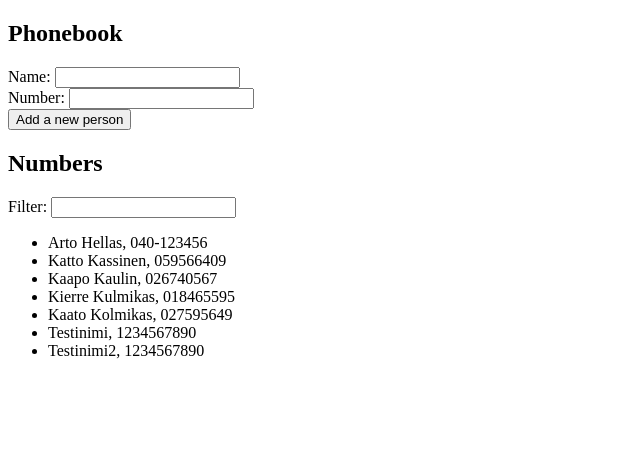
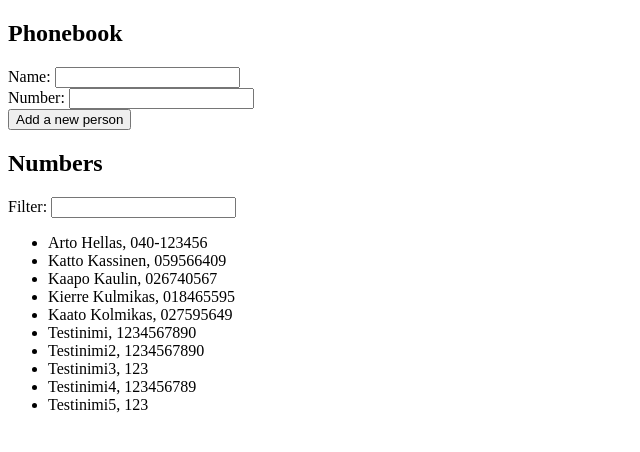
Before and after one commit to anssilepikko/fullstackopen, a React (Create React App) app in the folder osa2/puhelinluettelo/: page / in a window 1280 px wide. Shown: the top 452 px of the page, without its empty margins (0-640 px from the left). Built offline with nearby package versions, Linux system fonts and the light colour scheme; data requests are answered from the project's data file.

Commit message:
2.16: puhelinluettelo step8

```diff
--- a/osa2/puhelinluettelo/db.json
+++ b/osa2/puhelinluettelo/db.json
@@ -34,6 +34,21 @@
       "name": "Testinimi2",
       "number": "1234567890",
       "id": 7
+    },
+    {
+      "name": "Testinimi3",
+      "number": "123",
+      "id": 8
+    },
+    {
+      "name": "Testinimi4",
+      "number": "123456789",
+      "id": 9
+    },
+    {
+      "name": "Testinimi5",
+      "number": "123",
+      "id": 10
     }
   ]
 }
--- a/osa2/puhelinluettelo/src/App.js
+++ b/osa2/puhelinluettelo/src/App.js
@@ -2,93 +2,98 @@ import React, { useEffect, useState } from 'react'
 import Numbers from './components/Numbers.js'
 import Form from './components/Form.js'
 import Filter from './components/Filter.js'
-import noteService from './services/notes.js'
+import noteService from './services/persons.js'
 
 
 const App = (props) => {
-  // All persons in the phonebook
+  // Tilojen määritys
+  // Kaikki henkilöt puhelinluettelossa
   const [persons, setPersons] = useState(props.persons)
-  // State-variables for field entries
+  // Tilamuuttujat inputeille
   const [newName, setNewName] = useState('')
   const [newNumber, setNewNumber] = useState('')
   const [newFilter, setNewFilter] = useState('')
 
+  // Haetaan henkilöt serveriltä ja asetetaan
+  // ne tilamuuttujaan
   useEffect(() => {
     noteService
       .getAll()
-      .then(response => {
-        console.log('Data retrieved from: /persons')
-        setPersons(response.data)
+      .then(serverPersons => {
+        setPersons(serverPersons)
       })
   }, [])
 
   const addPerson = (event) => {
     event.preventDefault()
 
-    // Do nothing if name not given
+    // Palataan, jos nimeä ei ole annettu
     if (newName === '') return
 
-    // Check if person (name) already exists
+    // Tarkistetaan löytyykö nimi jo luettelosta
     if (findPerson(newName)) {
-      // Alert window template string
+      // Ilmoitusikkuna, jos löytyy
       window.alert(`${newName} is already added to phonebook`)
       return
     }
 
-    // Object for person
+    // Henkilö-objekti, jossa nimi ja numero
     const personObject = {
       name: newName,
       number: newNumber
     }
 
+    // Lähetetään henkilön tiedot oliona serverille
+    // Vastaanotetaan serveriltä saatu vastaus,
+    // jossa tiedot ja lisätään ne ohjelman tilaan
     noteService
       .create(personObject)
-      .then(response => {
-        setPersons(persons.concat(response.data))
+      .then(returnedPerson => {
+        setPersons(persons.concat(returnedPerson))
+      })
     console.log('New person added to phonebook:', personObject)
-      })
 
-  // Reset the states (input fields)
+    // Input-kenttien nollaus
     setNewName('')
     setNewNumber('')
     console.log('Fields reset')
   }
 
-// What happens when there is a change in the name
+  // Mitä tapahtuu, kun nimikentässä havaitaan tapahtuma
   const handleNameChange = (event) => {
     console.log(event.target.value)
-  // Prints input event value to the input field
+    // Printataan tapahtuman arvo eli kirjain kenttään
     setNewName(event.target.value)
   }
 
-// What happens when there is a change in the number field
+  // Mitä tapahtuu, kun numerokentässä havaitaan tapahtuma
   const handleNumberChange = (event) => {
     console.log(event.target.value)
-  // Prints input event value to the input field
+    // Printataan tapahtuman arvo eli numero kenttään
     setNewNumber(event.target.value)
   }
 
-// What happens when there is a change in the filter field
+  // Mitä tapahtuu, kun filtterikentässä havaitaan tapahtuma
   const handleFilterChange = (event) => {
     //console.log(event.target.value)
-  // Prints input event value to the input field
+    // Printataan tapahtuman arvo eli kirjain kenttään
     setNewFilter(event.target.value)
   }
 
   const findPerson = (person) => {
     console.log(persons)
     console.log('FindPerson input:', person)
-  // Loop trough objects and find an object with the same name
-  // Return true if found, false if not found
+    // Käydään nimet läpi
+    // Palautetaan true, jos löytyy
+    // Palautetaan false, jos ei löydy
     const found = persons.find(item => item.name === person)
     console.log('Found:', found)
     return found
-
   }
 
   const filterNumbers = () => {
     if (newFilter === '') return persons
-  // Serach matching strings from names
+    // Etsitään hakuehtoa vastaavat nimet ja palautetaan ne
     const filtered = persons.filter(person => person.name.toUpperCase().includes(newFilter.toUpperCase()))
     return filtered
   }
--- a/osa2/puhelinluettelo/src/services/notes.js
+++ /dev/null
@@ -1,20 +0,0 @@
-import axios from 'axios'
-const baseUrl = 'http://localhost:3001/persons'
-
-const getAll = () => {
-    return axios.get(baseUrl)
-}
-
-const create = newObject => {
-    return axios.post(baseUrl, newObject)
-}
-
-const update = (id, newObject) => {
-    return axios.put('${baseUrl}/${id}', newObject)
-}
-
-export default {
-    getAll: getAll,
-    create: create,
-    update: update
-}
--- /dev/null
+++ b/osa2/puhelinluettelo/src/services/persons.js
@@ -0,0 +1,31 @@
+import axios from 'axios'
+const baseUrl = 'http://localhost:3001/persons'
+
+// Hakee tiedot serveriltä ja palauttaa reponsen
+// data-kentän, jossa tiedot ovat taulukkomuodossa
+const getAll = () => {
+    // Axios palauttaa promisen
+    const request =  axios.get(baseUrl)
+    console.log('persons.js / getAll / request', request)
+    // Koska then:in parametri palauttaa suoraan arvon
+    // response.data, on funktion getAll palauttama
+    // promise sellainen, että jos HTTP-kutsu onnistuu,
+    // antaa promise takaisinkutsulleen HTTP-pyynnön
+    // mukana olleen datan
+    return request.then(response => response.data)
+
+}
+const create = newObject => {
+    const request = axios.post(baseUrl, newObject)
+    return request.then(response => response.data)
+}
+
+const update = (id, newObject) => {
+    const request = axios.put('${baseUrl}/${id}', newObject)
+    return request.then(response => response.data)
+}
+
+// Koska olion kenttien nimet ovat samat kuin
+// niiden arvon määrittelevien muuttujien nimet,
+// voidaan olion määrittely kirjoittaa tiivimmässä muodossa:
+export default { getAll, create, update }
```
Lines whose indentation alone changed are shown as unchanged.
